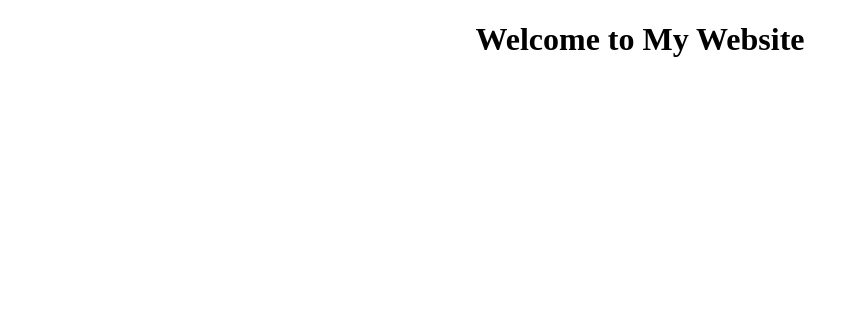
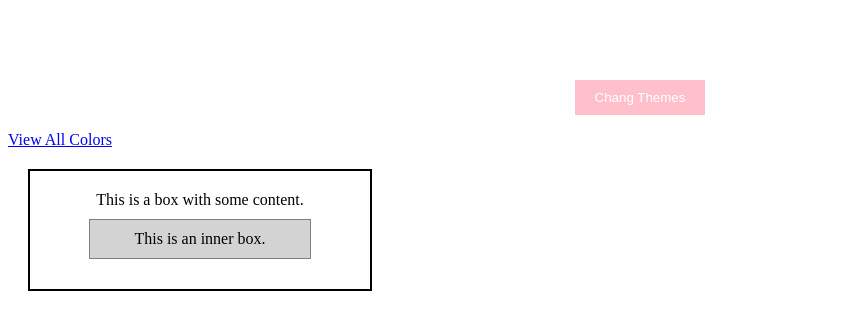
Before and after one commit to amaanc505-blip/Project1, a plain HTML site: page index.html in a window 1280 px wide. Shown: the whole page, without its empty margins (0-858 px from the left). Drawn offline with Linux system fonts and the light colour scheme.

Commit message:
make chang cods

```diff
--- a/index.css
+++ b/index.css
@@ -1,3 +1,36 @@
+body {
+    background-color: ;
+}
+
 h1 {
-    color: blue;
+    text-align: center;
+    color: white;
 }
+
+button {
+    background-color: pink;
+    color: white;
+    padding: 10px 20px;
+    border: none;
+    cursor: pointer;
+    display: block;
+    margin: 0 auto;
+}
+
+.box {
+    border: 2px solid black;
+    padding: 20px;
+    margin: 20px;
+    width: 300px;
+    background-color: white;
+    text-align: center;
+}
+
+.inner-box {
+    border: 1px solid gray;
+    padding: 10px;
+    margin: 10px auto;
+    width: 200px;
+    background-color: lightgray;
+    text-align: center;
+}
--- a/index.html
+++ b/index.html
@@ -4,13 +4,27 @@
     <meta charset="UTF-8">
     <meta name="viewport" content="width=device-width, initial-scale=1.0">
     <title>Document</title>
+    <link rel="stylesheet" href="index.css">
 </head>
 <body>
-   <center>
+
 
     <p>
-    <h1>Welcome to My Website</h1>
+    <h1>Muhammand Sanan Ghumman</h1>
     </p>
-   </center>
+    <button onclick="changeColor()">Chang Themes</button>
+    <p><a href="colors.html">View All Colors</a></p>
+    <div class="box">This is a box with some content.
+        <div class="inner-box">This is an inner box.</div>
+    </div>
+    <script>
+        let colors = ['lightblue', 'yellow', 'green', 'purple', 'orange', 'red', 'blue', 'pink', 'cyan', 'lime', 'brown', 'teal', 'magenta', 'silver', 'gold'];
+        let index = 0;
+        function changeColor() {
+            document.body.style.backgroundColor = colors[index];
+            index = (index + 1) % colors.length;
+        }
+    </script>
+
 </body>
 </html>
```
Also changed, not shown: colors.html (added, +31 -0 lines).
